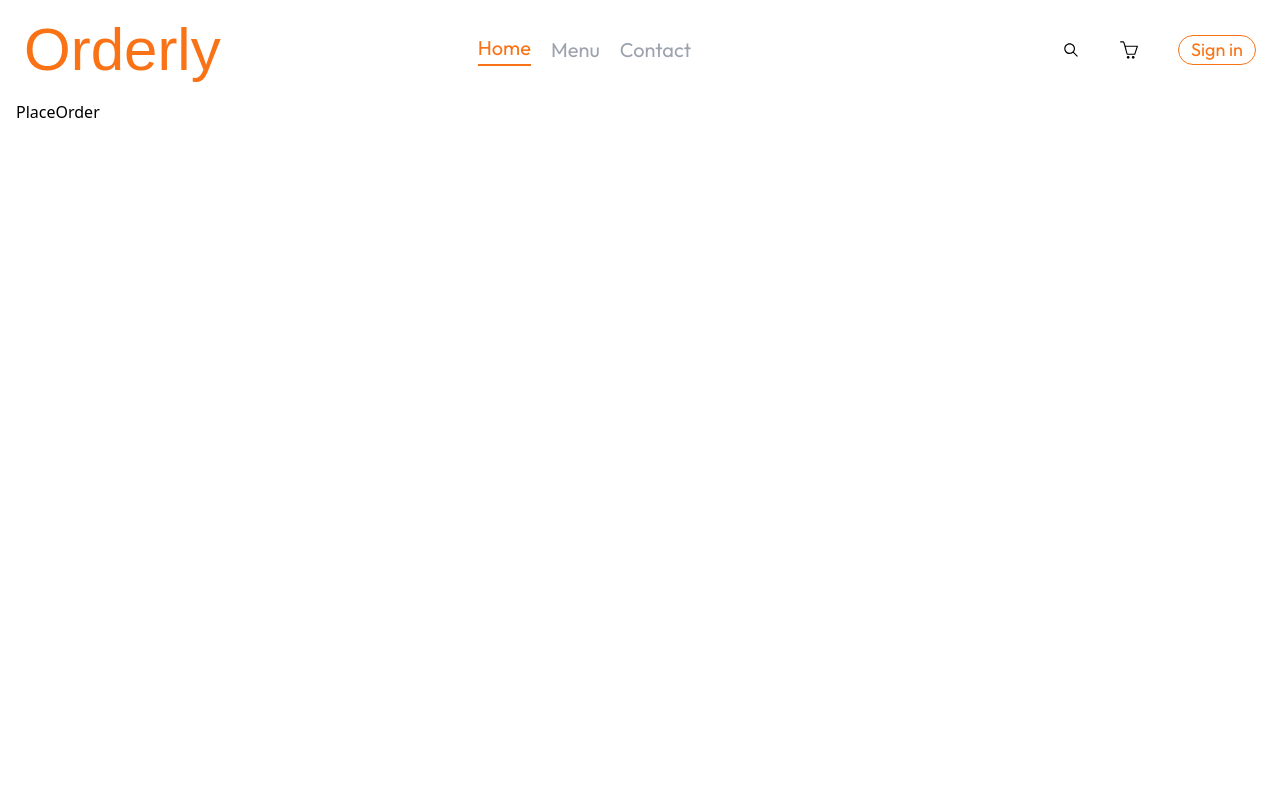
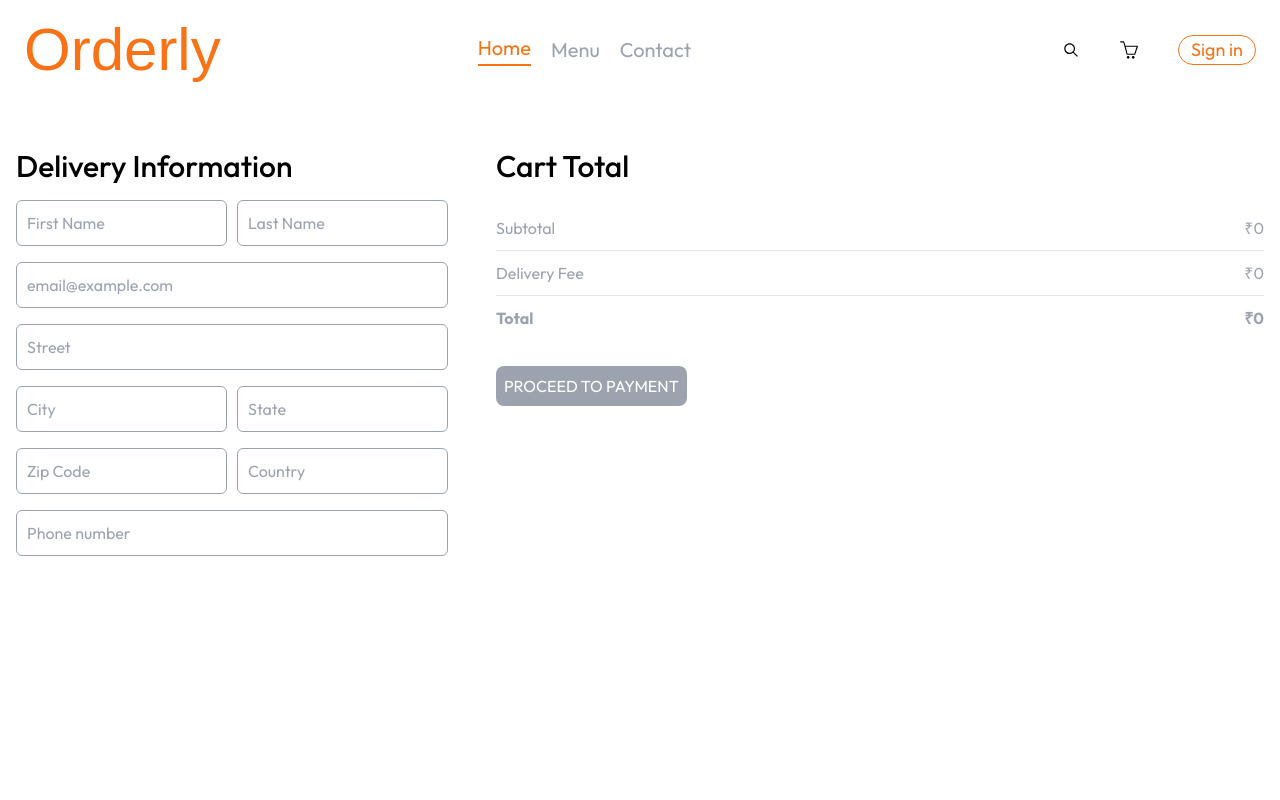
Before and after one commit to SudhanshuShrivastava04/Orderly, a React (Vite) app in the folder frontend/: page /order in a window 1280 px wide. Shown: the top 800 px of the page. Built offline with nearby package versions, Linux system fonts and the light colour scheme; a web font is replaced by a local one.

Commit message:
(front-end): Place Order Page

```diff
--- a/frontend/src/Pages/Cart.jsx
+++ b/frontend/src/Pages/Cart.jsx
@@ -1,10 +1,12 @@
 import React, { useContext } from "react";
 import { StoreContext } from "../context/StoreContext";
+import { useNavigate } from "react-router-dom";
 
 const Cart = () => {
   const { food_list, cartItems, removeFromCart, getTotalCartAmount } =
     useContext(StoreContext);
 
+  const navigate = useNavigate();
   return (
     <div className="mt-12 font-outfit">
       <div className="w-full">
@@ -66,7 +68,11 @@ const Cart = () => {
               </b>
             </div>
           </div>
-          <button className="border-none text-white bg-orange-500 p-2 rounded-lg w-full md:w-fit uppercase text-md">
+          <button
+            onClick={() => navigate("/order")}
+            disabled={getTotalCartAmount() === 0}
+            className="border-none disabled:bg-gray-400 text-white bg-orange-500 p-2 rounded-lg w-full md:w-fit uppercase text-md"
+          >
             Proceed to checkout
           </button>
         </div>
--- a/frontend/src/Pages/PlaceOrder.jsx
+++ b/frontend/src/Pages/PlaceOrder.jsx
@@ -1,7 +1,99 @@
-import React from "react";
+import React, { useContext } from "react";
+import { StoreContext } from "../context/StoreContext";
 
 const PlaceOrder = () => {
-  return <div>PlaceOrder</div>;
+  const { getTotalCartAmount } = useContext(StoreContext);
+  return (
+    <form className="flex flex-col md:flex-row items-start justify-between gap-12 mt-12 font-outfit">
+      <div className="max-w-3xl">
+        <p className="text-3xl font-medium mb-4">Delivery Information</p>
+        <div className="flex gap-2.5">
+          <input
+            type="text"
+            placeholder="First Name"
+            className="mb-4 w-full p-2.5 border border-gray-400 rounded-md outline-orange-500"
+          />
+          <input
+            type="text"
+            placeholder="Last Name"
+            className="mb-4 w-full p-2.5 border border-gray-400 rounded-md outline-orange-500"
+          />
+        </div>
+        <input
+          type="email"
+          placeholder="email@example.com"
+          className="mb-4 w-full p-2.5 border border-gray-400 rounded-md outline-orange-500"
+        />
+        <input
+          type="text"
+          placeholder="Street"
+          className="mb-4 w-full p-2.5 border border-gray-400 rounded-md outline-orange-500"
+        />
+        <div className="flex gap-2.5">
+          <input
+            type="text"
+            placeholder="City"
+            className="mb-4 w-full p-2.5 border border-gray-400 rounded-md outline-orange-500"
+          />
+          <input
+            type="text"
+            placeholder="State"
+            className="mb-4 w-full p-2.5 border border-gray-400 rounded-md outline-orange-500"
+          />
+        </div>
+        <div className="flex gap-2.5">
+          <input
+            type="number"
+            placeholder="Zip Code"
+            className="mb-4 w-full p-2.5 border border-gray-400 rounded-md outline-orange-500"
+          />
+          <input
+            type="text"
+            placeholder="Country"
+            className="mb-4 w-full p-2.5 border border-gray-400 rounded-md outline-orange-500"
+          />
+        </div>
+        <input
+          type="text"
+          name=""
+          placeholder="Phone number"
+          className="mb-4 w-full p-2.5 border border-gray-400 rounded-md outline-orange-500"
+        />
+      </div>
+
+      <div className="w-full max-w-3xl">
+        <div className="flex-1 flex flex-col gap-4">
+          <h2 className="text-3xl font-medium mb-4">Cart Total</h2>
+          <div>
+            <div className="flex justify-between text-gray-400">
+              <p>Subtotal</p>
+              <p>₹{getTotalCartAmount()}</p>
+            </div>
+            <hr className="my-2.5 mx-0" />
+            <div className="flex justify-between text-gray-400">
+              <p>Delivery Fee</p>
+              <p>{getTotalCartAmount() > 0 ? `₹200` : `₹0`}</p>
+            </div>
+            <hr className="my-2.5 mx-0" />
+            <div className="flex justify-between text-gray-400">
+              <b>Total</b>
+              <b>
+                {getTotalCartAmount() > 0
+                  ? `₹ ${getTotalCartAmount() + 200}`
+                  : `₹0`}
+              </b>
+            </div>
+          </div>
+          <button
+            disabled={getTotalCartAmount() === 0}
+            className="border-none disabled:bg-gray-400 text-white bg-orange-500 p-2 rounded-lg w-full md:w-fit uppercase text-md mt-5 hover:scale-105 transition duration-300"
+          >
+            Proceed to payment
+          </button>
+        </div>
+      </div>
+    </form>
+  );
 };
 
 export default PlaceOrder;
--- a/frontend/src/components/LoginModal.jsx
+++ b/frontend/src/components/LoginModal.jsx
@@ -20,23 +20,23 @@ const LoginModal = ({ setShowLogin }) => {
               <input
                 type="text"
                 placeholder="Enter Username"
-                className="w-full p-2 border rounded-md"
+                className="w-full p-2 border rounded-md outline-orange-500"
               />
             </div>
           )}
           <div className="flex flex-col items-start w-full gap-2">
             <label>Email</label>
-            <input type="email" placeholder="email@example.com" className="w-full p-2 border rounded-md" required />
+            <input type="email" placeholder="email@example.com" className="w-full p-2 border rounded-md outline-orange-500" required />
           </div>
           <div className="flex flex-col items-start w-full gap-2">
             <label>Password</label>
-            <input type="password" placeholder="Enter Password" className="w-full p-2 border rounded-md" required />
+            <input type="password" placeholder="Enter Password" className="w-full p-2 border rounded-md outline-orange-500" required />
           </div>
         </div>
 
         <button className="border border-orange-500 rounded-full text-orange-500 text-md transition duration-300 ease-in-out hover:scale-105 hover:bg-orange-500 hover:text-white w-fit py-1.5 px-4">{currState === "Sign Up" ? "Create account" : "Login"}</button>
         <div className="w-full flex gap-2">
-          <input type="checkbox" required className="checked:bg-yellow-200" />
+          <input type="checkbox" required className="outline-orange-500" />
           <p className="text-gray-400">By continuing, I Agree to the terms of use and privacy policy.</p>
         </div>
         {currState === "Login" ? (
--- a/frontend/src/components/Navbar.jsx
+++ b/frontend/src/components/Navbar.jsx
@@ -55,7 +55,7 @@ const Navbar = ({ setShowLogin }) => {
 
           <div
             className={
-              getTotalCartAmount() == 0
+              getTotalCartAmount() === 0
                 ? ""
                 : "absolute min-w-2.5 min-h-2.5 bg-orange-500 rounded-md -top-2 -right-2"
             }
```
